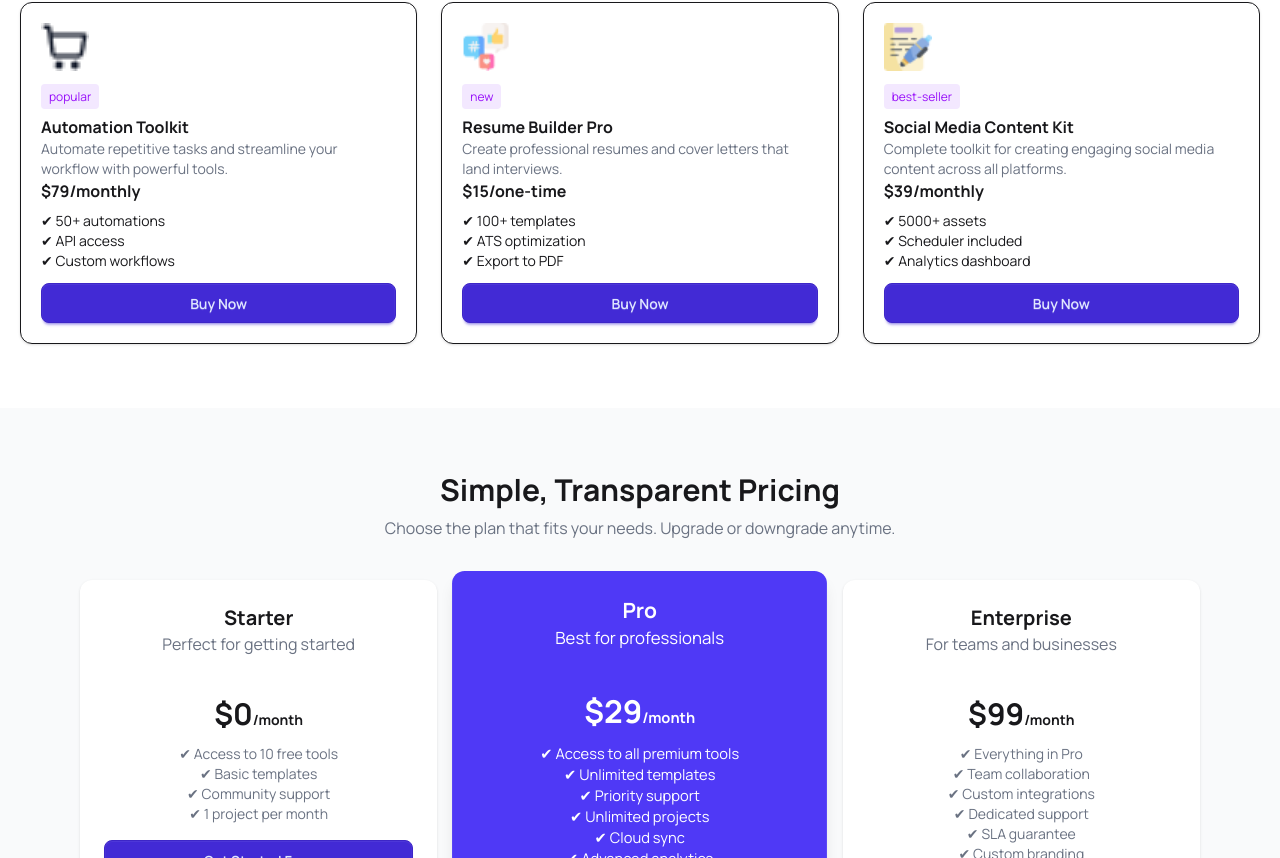
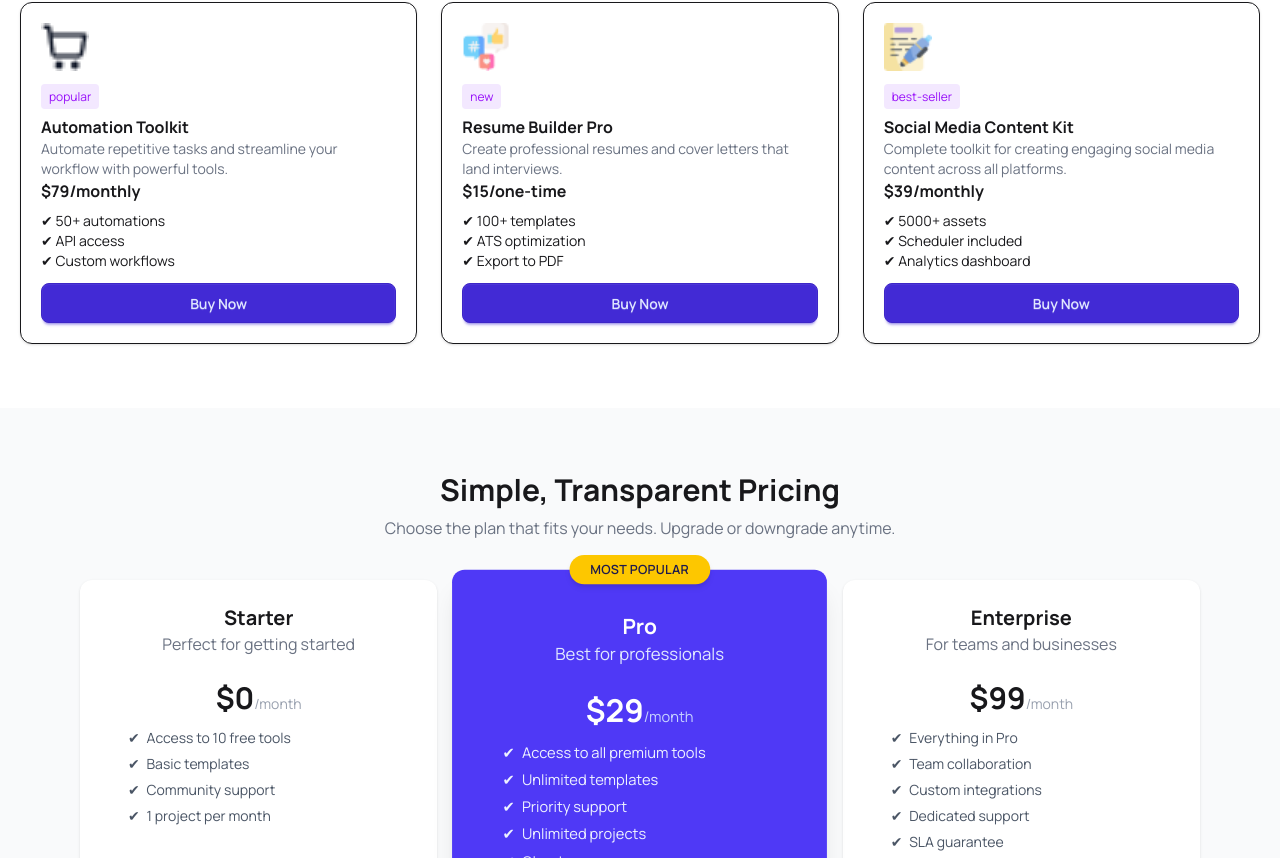
Before and after one commit to mdkopil60/A6-Digital-Tools, a React (Vite) app: page / in a window 1280 px wide. Shown: the part 1942-2800 px from the top of the page. Built offline with nearby package versions, Linux system fonts and the light colour scheme.

Commit message:
Pricing Section Done

```diff
--- a/src/Components/Banner.jsx
+++ b/src/Components/Banner.jsx
@@ -19,7 +19,7 @@ const Banner = () => {
 
                 <div className="mt-6 flex gap-4">
                     <button className="btn btn-primary rounded-full">Explore</button>
-                    <button className="btn rounded-full">Watch Demo</button>
+                    <button className="btn rounded-full text-indigo-600">Watch Demo</button>
                 </div>
             </div>
 
--- a/src/Components/Cart.jsx
+++ b/src/Components/Cart.jsx
@@ -14,7 +14,7 @@ const Cart = ({ cart, setCart }) => {
         return (
             <div className="mt-10 text-center text-gray-500">
                 Your cart is empty
-                <img className="" src="/src/assets/shopping-cart.png" alt="" />
+                <img className="mx-auto w-60 h-60" src="/src/assets/cart-arrow-down.png" alt="" />
             </div>
         );
     }
--- a/src/Components/Pricing.jsx
+++ b/src/Components/Pricing.jsx
@@ -8,62 +8,67 @@ export default function Pricing() {
                 Choose the plan that fits your needs. Upgrade or downgrade anytime.
             </p>
 
-            <div className="grid md:grid-cols-3 gap-6 max-w-6xl mx-auto px-4">
+            <div className="grid md:grid-cols-3 gap-6 max-w-6xl mx-auto px-4 items-stretch">
+                {/* Starter */}
+                <div className="bg-white p-6 rounded-xl shadow flex flex-col justify-between">
+                    <div>
+                        <h3 className="font-bold text-xl">Starter</h3>
+                        <p className="text-gray-500 mb-6">Perfect for getting started</p>
+                        <p className="text-3xl font-bold my-3">$0<span className="text-sm font-normal text-gray-400">/month</span></p>
 
-                {/* Starter */}
-                <div className="bg-white p-6 rounded-xl shadow">
-                    <h3 className="font-bold text-xl">Starter</h3>
-                    <p className="text-gray-500 mb-10">Perfect for getting started</p>
-                    <p className="text-3xl font-bold my-3">$0<span className="text-sm">/month</span></p>
+                        <ul className="text-sm text-gray-600 mb-4 space-y-1.5 text-left ml-6 list-none">
+                            <li>✔ <span className='pl-1'>Access to 10 free tools</span></li>
+                            <li>✔ <span className='pl-1'>Basic templates</span></li>
+                            <li>✔ <span className='pl-1'>Community support</span></li>
+                            <li>✔ <span className='pl-1'>1 project per month</span></li>
+                        </ul>
+                    </div>
 
-                    <ul className="text-sm text-gray-500 mb-4">
-                        <li>✔ Access to 10 free tools</li>
-                        <li>✔ Basic templates</li>
-                        <li>✔ Community support</li>
-                        <li>✔ 1 project per month</li>
-                    </ul>
-
-                    <button className="btn btn-primary rounded-lg w-full">
+                    <button className="bg-blue-600 text-white py-2.5 rounded-lg w-full mt-4 hover:bg-blue-700 transition duration-150">
                         Get Started Free
                     </button>
                 </div>
+                <div className="bg-indigo-600 text-white p-6 pt-10 rounded-xl shadow-xl scale-105 flex flex-col justify-between relative">
 
-                {/* Pro */}
-                <div className="bg-indigo-600 from-purple-600 to-indigo-700 text-white p-6 rounded-xl shadow-lg scale-105">
-                    <h3 className="font-bold text-xl">Pro</h3>
-                    <p className="text-white mb-10">Best for professionals</p>
-                    <p className="text-3xl font-bold my-3">$29<span className="text-sm">/month</span></p>
+                    <div className="absolute -top-3.5 left-1/2 -translate-x-1/2 bg-yellow-400 text-indigo-950 font-semibold text-xs py-1.5 px-5 rounded-full shadow-md uppercase tracking-wide">
+                        Most Popular
+                    </div>
+                    <div>
+                        <h3 className="font-bold text-xl">Pro</h3>
+                        <p className="text-indigo-100 mb-6">Best for professionals</p>
+                        <p className="text-3xl font-bold my-3">$29<span className="text-sm font-normal text-indigo-200">/month</span></p>
 
-                    <ul className="text-sm mb-4">
-                        <li>✔ Access to all premium tools</li>
-                        <li>✔ Unlimited templates</li>
-                        <li>✔ Priority support</li>
-                        <li>✔ Unlimited projects</li>
-                        <li>✔ Cloud sync</li>
-                        <li>✔ Advanced analytics</li>
-                    </ul>
+                        <ul className="text-sm text-indigo-50 mb-4 space-y-1.5 text-left ml-6 list-none">
+                            <li>✔ <span className='pl-1'>Access to all premium tools</span></li>
+                            <li>✔ <span className='pl-1'>Unlimited templates</span></li>
+                            <li>✔ <span className='pl-1'>Priority support</span></li>
+                            <li>✔ <span className='pl-1'>Unlimited projects</span></li>
+                            <li>✔ <span className='pl-1'>Cloud sync</span></li>
+                            <li>✔ <span className='pl-1'>Advanced analytics</span></li>
+                        </ul>
+                    </div>
 
-                    <button className="bg-white text-indigo-600 btn btn-primary rounded-lg w-full">
+                    <button className="bg-white text-indigo-700 py-2.5 rounded-lg w-full mt-4 font-semibold hover:bg-gray-100 transition duration-150">
                         Start Pro Trial
                     </button>
                 </div>
 
                 {/* Enterprise */}
-                <div className="bg-white p-6 rounded-xl shadow">
-                    <h3 className="font-bold text-xl">Enterprise</h3>
-                    <p className="text-gray-500 mb-10">For teams and businesses</p>
-                    <p className="text-3xl font-bold my-3">$99<span className="text-sm">/month</span></p>
-
-                    <ul className="text-sm text-gray-500 mb-4">
-                        <li>✔ Everything in Pro</li>
-                        <li>✔ Team collaboration</li>
-                        <li>✔ Custom integrations</li>
-                        <li>✔ Dedicated support</li>
-                        <li>✔ SLA guarantee</li>
-                        <li>✔ Custom branding</li>
-                    </ul>
-
-                    <button className="btn btn-primary rounded-lg w-full">
+                <div className="bg-white p-6 rounded-xl shadow flex flex-col justify-between">
+                    <div>
+                        <h3 className="font-bold text-xl">Enterprise</h3>
+                        <p className="text-gray-500 mb-6">For teams and businesses</p>
+                        <p className="text-3xl font-bold my-3">$99<span className="text-sm font-normal text-gray-400">/month</span></p>
+                        <ul className="text-sm text-gray-600 mb-4 space-y-1.5 text-left ml-6 list-none">
+                            <li>✔ <span className='pl-1'>Everything in Pro</span></li>
+                            <li>✔ <span className='pl-1'>Team collaboration</span></li>
+                            <li>✔ <span className='pl-1'>Custom integrations</span></li>
+                            <li>✔ <span className='pl-1'>Dedicated support</span></li>
+                            <li>✔ <span className='pl-1'>SLA guarantee</span></li>
+                            <li>✔ <span className='pl-1'>Custom branding</span></li>
+                        </ul>
+                    </div>
+                    <button className="bg-blue-600 text-white py-2.5 rounded-lg w-full mt-4 hover:bg-blue-700 transition duration-150">
                         Contact Sales
                     </button>
                 </div>
```
Also changed, not shown: src/assets/cart-arrow-down.png (added).
